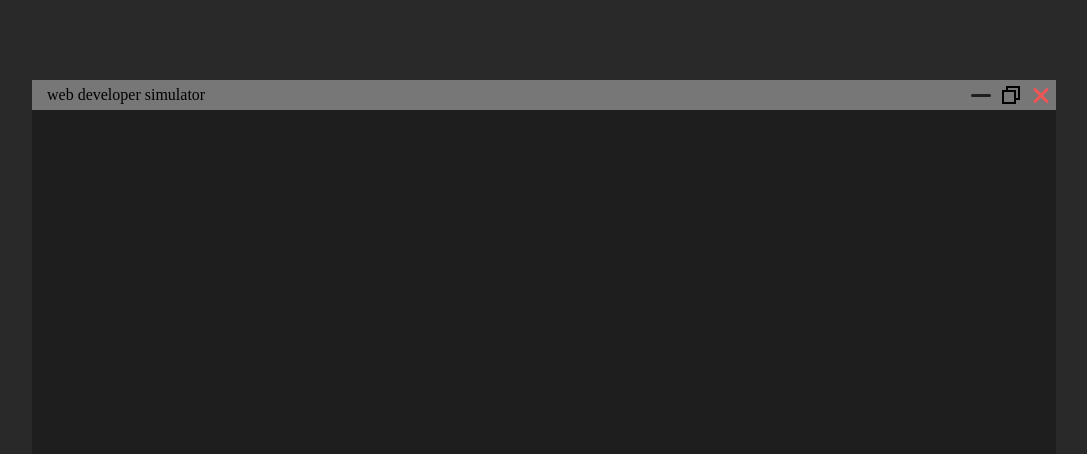
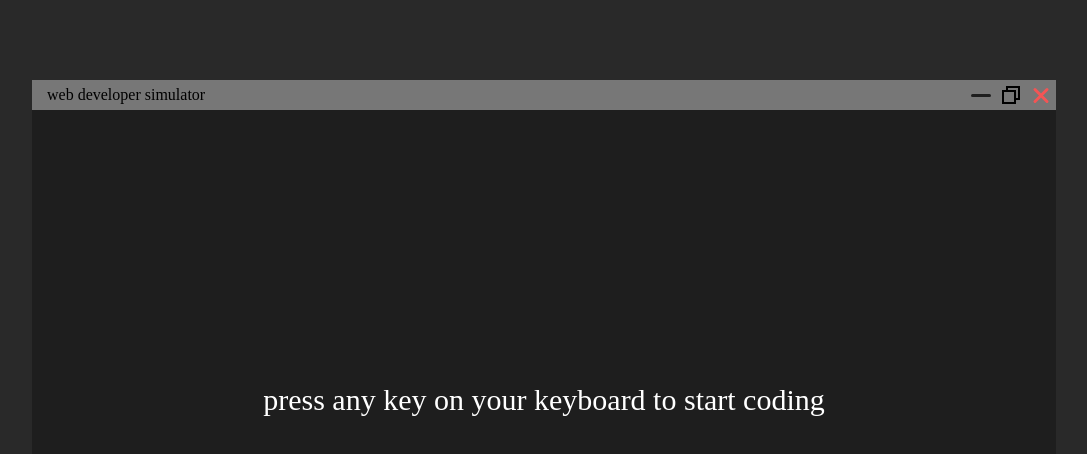
Before and after one commit to doritosxxx/xxxdoritosxxx.github.io, a plain HTML site: page index.html in a window 1280 px wide. Shown: the whole page, without its empty margins (96-1183 px from the left). Drawn offline with Linux system fonts and the light colour scheme.

Commit message:
add prompt

```diff
--- a/index.html
+++ b/index.html
@@ -148,6 +148,18 @@
                 font-size: 25px;
                 user-select: none;
             }
+            #prompt{
+                color: white;
+                font-size:30px;
+                position: fixed;
+                width: 100vw;
+                height: 100vh;
+                left: 0;
+                top: 0;
+                display: flex;
+                justify-content: center;
+                align-items: center;
+            }
         </style>
         <script>
             let workspace = {
@@ -186,6 +198,7 @@
                         restart.visible = true;
                         return;
                     }
+                    prompt.visible = false;
                     codespace.append(workspace.text[workspace.position++]);
                     codespace.scrollTop(-999999999999);
                 };
@@ -226,6 +239,9 @@
                 Restart?
             </span>
         </div>
+        <div id="prompt" v-if="visible">
+            <span>press any key on your keyboard to start coding</span>
+        </div>
         <script>
             let loader = new Vue({
                 el:"#loader",
@@ -246,6 +262,12 @@
                     }
                 }
             });
+            let prompt = new Vue({
+                el:"#prompt",
+                data:{
+                    visible: true
+                }
+            });
         </script>
     </body>
 </html>
```
